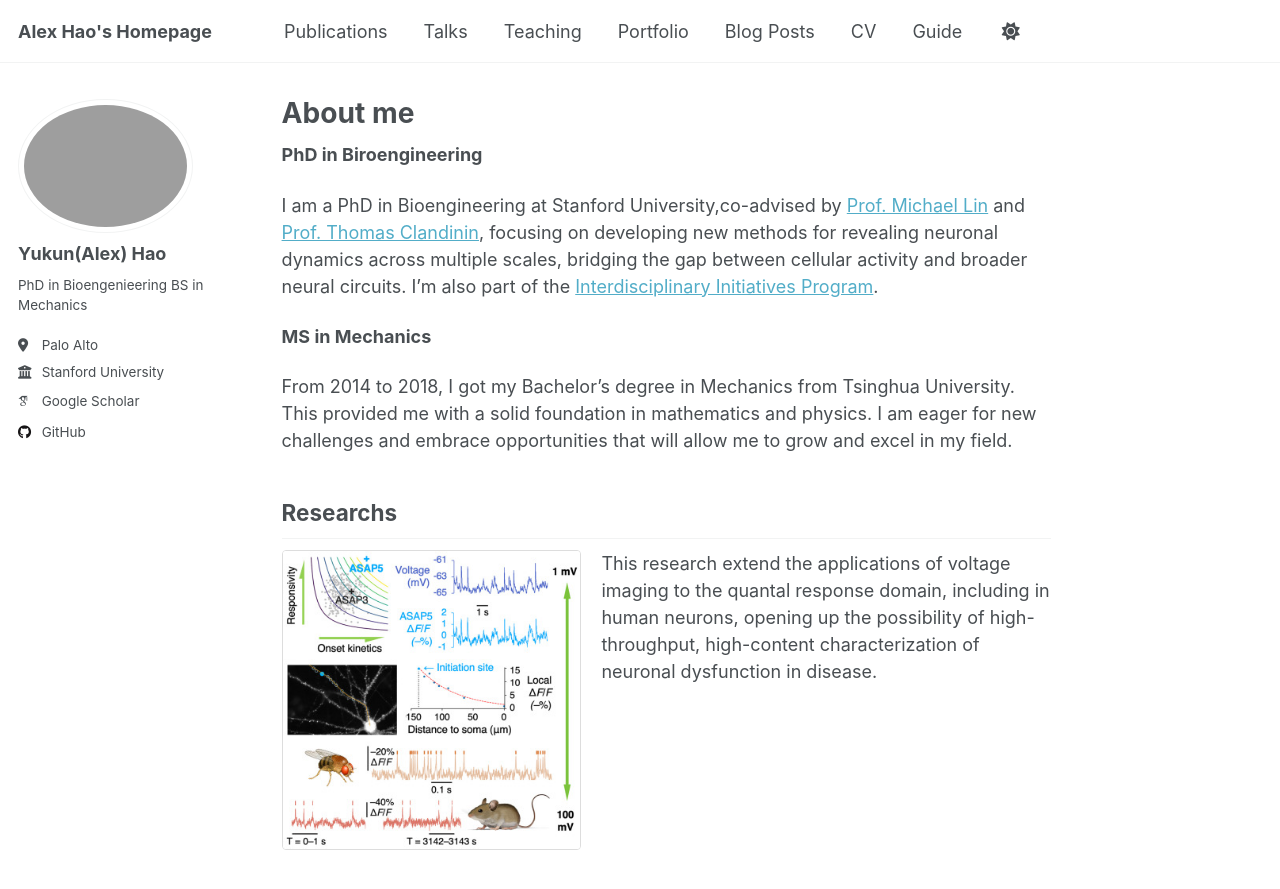
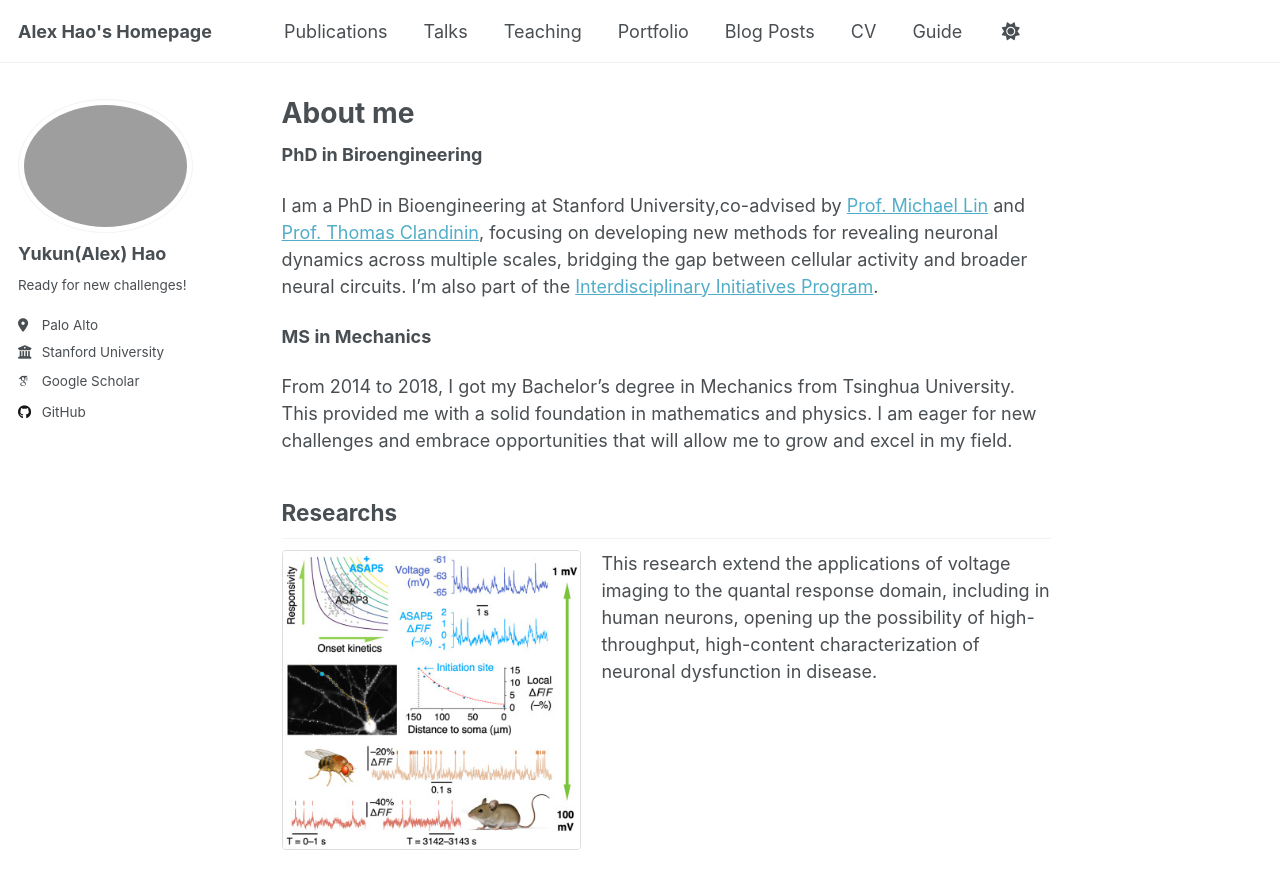
Before and after one commit to AlexYkHao/AlexYkHao.github.io, a Jekyll site: the page built from _pages/about.md, in a window 1280 px wide and 900 px high. Shown: the top 889 px of the window. Built offline with Jekyll 4.4.1, drawn with Linux system fonts in a browser that asks for light colours; some web fonts are replaced.

Commit message:
Update _config.yml

```diff
--- a/_config.yml
+++ b/_config.yml
@@ -25,9 +25,7 @@ author:
   avatar           : "profile.png"
   name             : "Yukun(Alex) Hao"
   pronouns         : #"she/her"
-  bio              : "PhD in Bioengenieering
-
-  BS in Mechanics"
+  bio              : "Ready for new challenges!"
   employer         : "Stanford University"
   uri              : # URL
   # Academic websites
```
